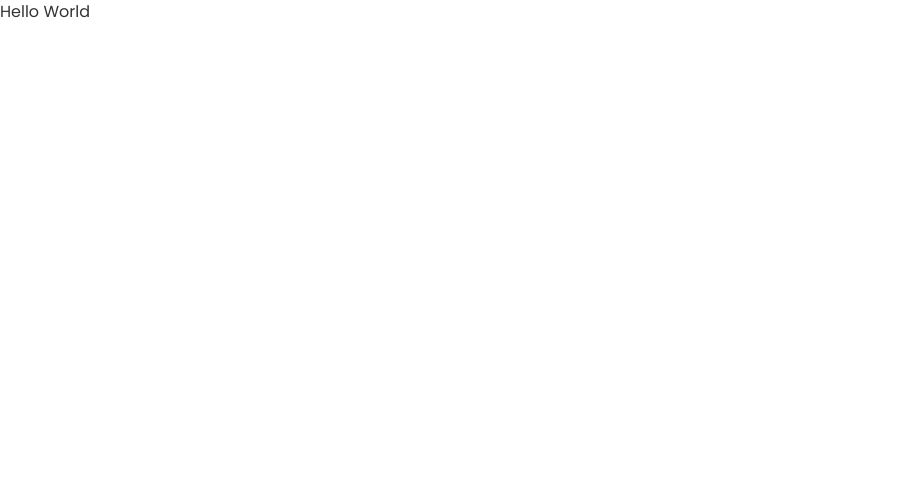
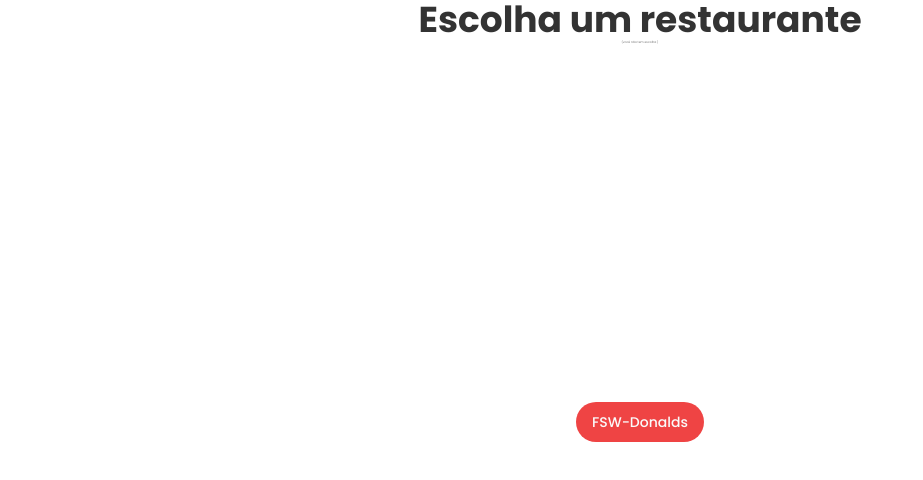
Before and after one commit to Lucaszioli/McDonalds-Replica, a Next.js app: page / in a window 1280 px wide. Shown: the top 480 px of the page, without its empty margins (0-923 px from the left). Built offline with nearby package versions, Linux system fonts and the light colour scheme.

Commit message:
feat: adiciona uma pagina inicial basica

```diff
--- a/src/app/page.tsx
+++ b/src/app/page.tsx
@@ -1,7 +1,31 @@
+"use client";
+import { useRouter } from "next/navigation";
 import React from "react";
 
-const page = () => {
-  return <div>Hello World</div>;
+import { Button } from "@/components/ui/button";
+
+const HomePage = () => {
+  const router = useRouter();
+  const start = () => {
+    router.push("fsw-donalds");
+  };
+  return (
+    <div className="flex h-full w-full flex-col items-center">
+      <div className="flex flex-auto flex-col items-center">
+        <h1 className="text-center text-4xl font-bold">
+          Escolha um restaurante
+        </h1>
+        <h4 className="text-[3px] text-muted-foreground">
+          {"(você não tem escolha )"}
+        </h4>
+      </div>
+      <div className="flex h-full w-full items-center justify-center">
+        <Button onClick={start} variant="destructive" className="rounded-full">
+          FSW-Donalds
+        </Button>
+      </div>
+    </div>
+  );
 };
 
-export default page;
+export default HomePage;
```
